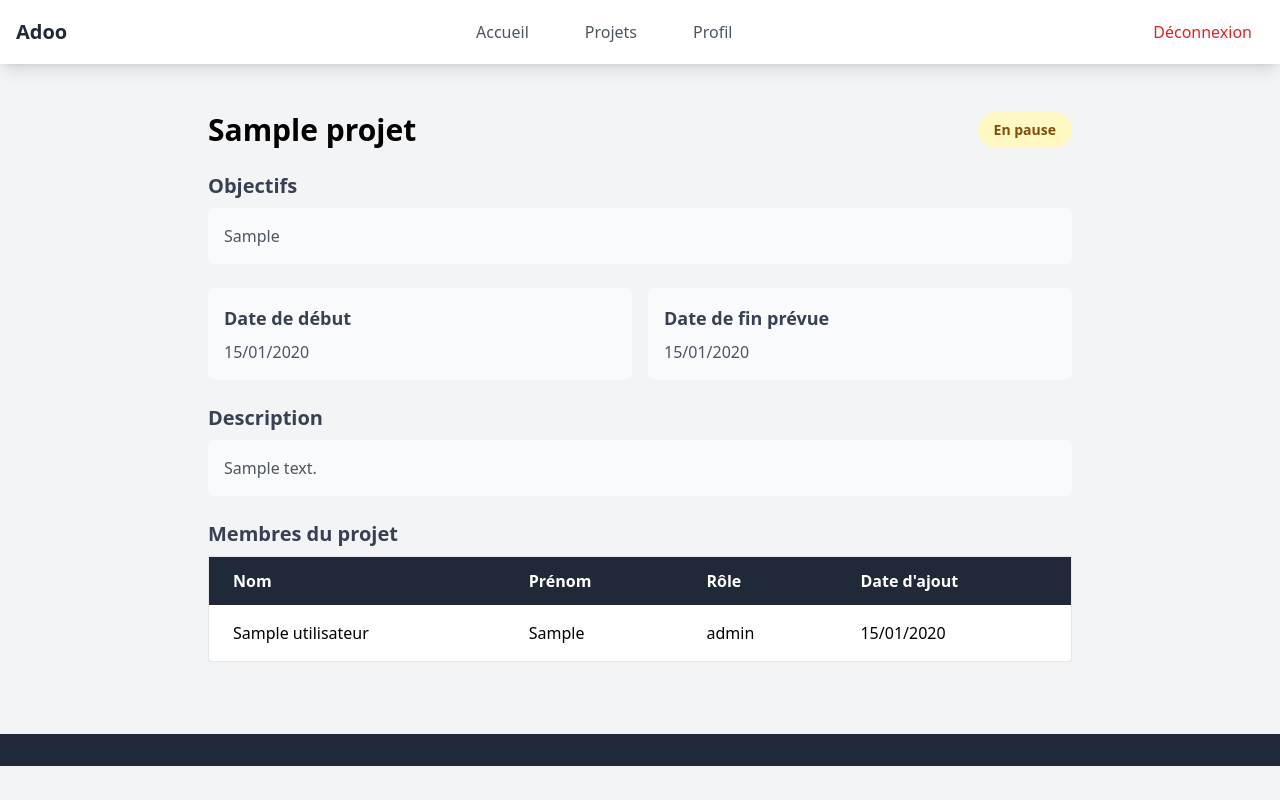
After one commit to nassimJaz/adoo, a Flask app: page /projets/1 in a window 1280 px wide. The commit adds this page. Run offline with Flask 3, Linux system fonts and the light colour scheme; a user stored in the database is signed in; tables that the repository leaves empty hold one stand-in row (values such as "Sample post"); some libraries are stand-ins or nearby versions.

Commit message:
V1.4 ajout membres + interface projets

```diff
--- a/app/routes/main.py
+++ b/app/routes/main.py
@@ -7,6 +7,7 @@ from app import db
 from app.models.projet import Projet
 from app.models.projet_membre import ProjetMembre
 from app.models.tache import Tache
+from app.models.utilisateur import Utilisateur
 
 bp = Blueprint('main', __name__)
 
@@ -73,7 +74,70 @@ def creer_projet():
 @bp.route('/projets')
 @login_required
 def projets():
-    return render_template('main/projets.html')
+    # affiche tout les projets de l'application
+    projets = Projet.query.all()
+    return render_template('main/projets.html', projets=projets)
+
+@bp.route('/projets/<string:id_projet>')
+@login_required
+def projet_detaille(id_projet):
+    projet = Projet.query.get(id_projet)
+    membres = ProjetMembre.query.filter_by(projet_id=projet.id).all()
+    membres_id = [membre.utilisateur_id for membre in membres]
+
+    list_role_utilisateur = [membre.role for membre in membres if membre.utilisateur_id == current_user.id]
+    if len(list_role_utilisateur) != 0:
+        role_utilisateur = list_role_utilisateur[0]
+    else:
+        role_utilisateur = None
+
+    if projet is None:
+        flash('Projet introuvable.', 'error')
+        return redirect(url_for('main.accueil'))
+
+    return render_template('main/projet_detaille.html', projet=projet, membres_id=membres_id, membres=membres, role_utilisateur=role_utilisateur)
+
+
+@bp.route('/projets/<string:id_projet>/ajouter', methods=['GET', 'POST'])
+def ajouter_membre(id_projet):
+    projet = Projet.query.get(id_projet)
+    membres = ProjetMembre.query.filter_by(projet_id=projet.id).all()
+    list_role_utilisateur = [membre.role for membre in membres if membre.utilisateur_id == current_user.id]
+
+    # L'utilisateur n'est pas membre du projet
+    if len(list_role_utilisateur) == 0:
+        flash('Vous n\'avez pas les droits pour ajouter un membre à ce projet.', 'error')
+        return redirect(url_for('main.projet_detaille', id_projet=id_projet))
+
+    # L'utilisateur n'est pas administrateur
+    if list_role_utilisateur[0] != 'Administrateur':
+        flash('Vous n\'avez pas les droits pour ajouter un membre à ce projet.', 'error')
+        return redirect(url_for('main.projet_detaille', id_projet=id_projet))
+
+    utilisateurs_totaux = Utilisateur.query.all()
+    utilisateurs_hors_projet = [u for u in utilisateurs_totaux if u.id not in [m.utilisateur_id for m in membres]]
+
+    if request.method == 'POST':
+
+
+        try :
+            utilisateur_id = request.form.get('user_id')
+            role = request.form.get('role')
+            id_projet_membre = f"projet_membre_{len(ProjetMembre.query.all()) +1}"
+
+            new_projet_membre = ProjetMembre(id_projet_membre=id_projet_membre, projet_id=id_projet, utilisateur_id=utilisateur_id, role=role)
+            db.session.add(new_projet_membre)
+
+            db.session.commit()
+            flash('Membre ajouté avec succès !', 'success')
+
+            return redirect(url_for('main.projet_detaille', id_projet=id_projet))
+        except Exception as e:
+            db.session.rollback()
+            print(f"Erreur lors de l'ajout du membre: {e}")
+            flash('Une erreur est survenue lors de l\'ajout du membre.', 'error')
+
+    return render_template('main/ajouter_membre.html', projet=projet, membres=membres, utilisateurs = utilisateurs_hors_projet)
 
 @bp.route('/profil')
 @login_required
--- /dev/null
+++ b/app/templates/main/projet_detaille.html
@@ -0,0 +1,85 @@
+{% extends "base.html" %}
+
+{% block content %}
+<div class="container mx-auto max-w-4xl p-4">
+    <!-- En-tête du projet avec statut -->
+    <div class="flex justify-between items-center mb-6">
+        <h1 class="text-3xl font-bold">{{ projet.titre }}</h1>
+        {% if role_utilisateur == 'Administrateur'%}
+            <button class="bg-blue-600 hover:bg-blue-800 text-white text-sm font-bold py-1.5 px-3 rounded-lg">
+                <a href="{{ url_for('main.ajouter_membre', id_projet=projet.id) }}">+ Ajouter un membre</a></button>
+            <button class="bg-green-600 hover:bg-green-800 text-white text-sm font-bold py-1.5 px-3 rounded-lg">Modifier le projet</button>
+        {% endif %}
+        <span class="px-4 py-2 text-sm font-semibold rounded-full
+            {% if projet.statut == 'En cours' %}
+                bg-green-100 text-green-800
+            {% elif projet.statut == 'En pause' %}
+                bg-yellow-100 text-yellow-800
+            {% elif projet.statut == 'Terminé' %}
+                bg-blue-100 text-blue-800
+            {% else %}
+                bg-gray-100 text-gray-800
+            {% endif %}">
+            {{ projet.statut }}
+        </span>
+    </div>
+
+    <!-- Objectifs -->
+    <div class="mb-6">
+        <h2 class="text-xl font-semibold text-gray-700 mb-2">Objectifs</h2>
+        <p class="text-gray-600 bg-gray-50 p-4 rounded-lg"> {{ projet.objectifs}}</p>
+    </div>
+
+    <!-- Dates -->
+    <div class="grid grid-cols-2 gap-4 mb-6">
+        <div class="bg-gray-50 p-4 rounded-lg">
+            <h2 class="text-lg font-semibold text-gray-700 mb-2">Date de début</h2>
+            <p class="text-gray-600">
+                {{ projet.date_debut.strftime('%d/%m/%Y') }}
+            </p>
+        </div>
+        <div class="bg-gray-50 p-4 rounded-lg">
+            <h2 class="text-lg font-semibold text-gray-700 mb-2">Date de fin prévue</h2>
+            <p class="text-gray-600">
+                {{ projet.date_fin_prevue.strftime('%d/%m/%Y') }}
+            </p>
+        </div>
+    </div>
+
+    {% if current_user.id in membres_id %}
+
+        <!-- Description -->
+        <div class="mb-6">
+            <h2 class="text-xl font-semibold text-gray-700 mb-2">Description</h2>
+            <p class="text-gray-600 bg-gray-50 p-4 rounded-lg"> {{ projet.description }}</p>
+        </div>
+
+        <!-- Membres du projet -->
+        <div class="mb-6">
+            <h2 class="text-xl font-semibold text-gray-700 mb-2">Membres du projet</h2>
+            <div class="overflow-x-auto">
+                <table class="min-w-full bg-white border rounded-lg">
+                    <thead class="bg-gray-800 text-white">
+                        <tr>
+                            <th class="px-6 py-3 text-left">Nom</th>
+                            <th class="px-6 py-3 text-left">Prénom</th>
+                            <th class="px-6 py-3 text-left">Rôle</th>
+                            <th class="px-6 py-3 text-left">Date d'ajout</th>
+                        </tr>
+                    </thead>
+                    <tbody class="divide-y divide-gray-200">
+                        {% for membre in membres %}
+                        <tr class="hover:bg-gray-50">
+                            <td class="px-6 py-4">{{ membre.utilisateur.nom }}</td>
+                            <td class="px-6 py-4">{{ membre.utilisateur.prenom }}</td>
+                            <td class="px-6 py-4">{{ membre.role }}</td>
+                            <td class="px-6 py-4">{{ membre.date_ajout.strftime('%d/%m/%Y') }}</td>
+                        </tr>
+                        {% endfor %}
+                    </tbody>
+                </table>
+            </div>
+        </div>
+        {% endif %}
+</div>
+{% endblock %}
```
Also changed, not shown: app/templates/main/accueil.html (+10 -7 lines), app/templates/main/ajouter_membre.html (added, +52 -0 lines), app/templates/main/projets.html (+53 -0 lines).
